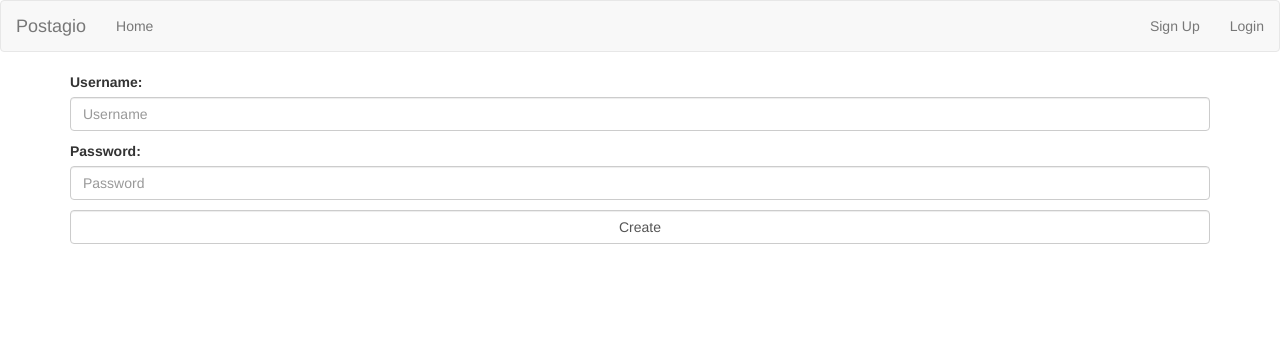
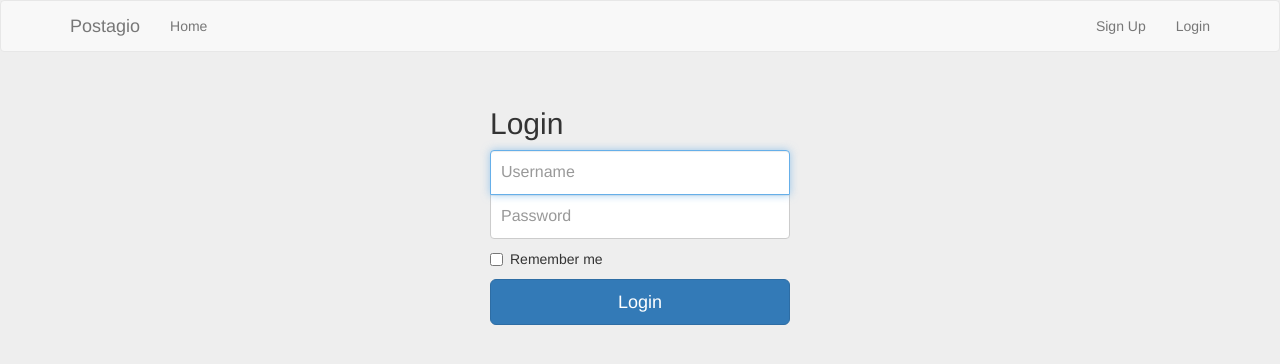
Before and after one commit to pueue/canape, a Django app: page /login/ in a window 1280 px wide. Shown: the top 364 px of the page. Run offline with Django 3.2, Linux system fonts and the light colour scheme; some libraries are stand-ins or nearby versions.

Commit message:
login 뷰 css 삽입

```diff
--- a/account/forms.py
+++ b/account/forms.py
@@ -51,6 +51,7 @@ class LoginForm(AuthenticationForm):
 			'placeholder': 'Username',
 			'required': 'true',
 			'class': 'form-control',
+			'autofocus': 'true'
 		}))
 	password = forms.CharField(label="Password",
 		strip=False,
--- /dev/null
+++ b/account/static/css/login.css
@@ -0,0 +1,38 @@
+body {
+  background-color: #eee;
+}
+
+.form-signin {
+  max-width: 330px;
+  padding: 15px;
+  margin: 0 auto;
+}
+.form-signin .form-signin-heading,
+.form-signin .checkbox {
+  margin-bottom: 10px;
+}
+.form-signin .checkbox {
+  font-weight: normal;
+}
+.form-signin .form-control {
+  position: relative;
+  height: auto;
+  -webkit-box-sizing: border-box;
+     -moz-box-sizing: border-box;
+          box-sizing: border-box;
+  padding: 10px;
+  font-size: 16px;
+}
+.form-signin .form-control:focus {
+  z-index: 2;
+}
+.form-signin input[type="text"] {
+  margin-bottom: -1px;
+  border-bottom-right-radius: 0;
+  border-bottom-left-radius: 0;
+}
+.form-signin input[type="password"] {
+  margin-bottom: 10px;
+  border-top-left-radius: 0;
+  border-top-right-radius: 0;
+}
--- a/account/templates/login.html
+++ b/account/templates/login.html
@@ -1,9 +1,23 @@
 {% extends "base.html" %}
 
+{% load staticfiles %}
+{% block css %}
+<link rel="stylesheet" href="{% static 'css/login.css' %}">
+{% endblock css %}
+
 {% block content %}
-<form method="post" action="{% url 'login' %}">
+<form class="form-signin" method="post" action="{% url 'login' %}">
 	{% csrf_token %}
-	{{ form.as_p }}
-	<input type="submit" value="Create" class='form-control' />
+	<h2 class="form-signin-heading">Login</h2>
+	{% for field in form %}
+	<label for="{{ field.name }}" class="sr-only">{{ field.label }}</label>
+	{{ field }}
+	{% endfor %}
+	<div class="checkbox">
+    	<label>
+    		<input type="checkbox" value="remember_me"> Remember me
+    	</label>
+    </div>
+	<button class="btn btn-lg btn-primary btn-block" type="submit">Login</button>
 </form>
 {% endblock %}
--- a/templates/base.html
+++ b/templates/base.html
@@ -16,10 +16,13 @@
       <script src="https://oss.maxcdn.com/html5shiv/3.7.2/html5shiv.min.js"></script>
       <script src="https://oss.maxcdn.com/respond/1.4.2/respond.min.js"></script>
     <![endif]-->
+
+    <!-- Custom styles for this template -->
+    {% block css %}{% endblock %}
   </head>
   <body>
     <nav class="navbar navbar-default">
-		<div class="container-fluid">
+		<div class="container">
 			<div class="navbar-header">
 				<a href="/" class="navbar-brand">Postagio</a>
 			</div>
```
